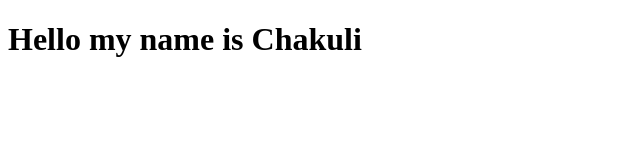
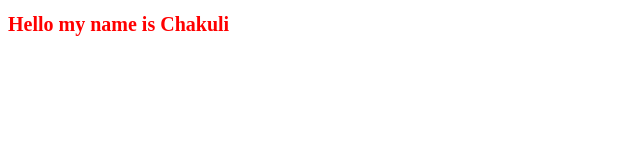
Before and after one commit to Leena-Bhandarkar/Dummy-, a plain HTML site: page index.html in a window 1280 px wide. Shown: the whole page, without its empty margins (0-640 px from the left). Drawn offline with Linux system fonts and the light colour scheme.

Commit message:
my first html file

```diff
--- a/index.html
+++ b/index.html
@@ -4,6 +4,7 @@
     <meta charset="UTF-8">
     <meta name="viewport" content="width=device-width, initial-scale=1.0">
     <title>Document</title>
+    <link rel="stylesheet" href="style.css">
 </head>
 <body>
     <h1>Hello my name is Chakuli</h1>
--- /dev/null
+++ b/style.css
@@ -0,0 +1,5 @@
+h1{
+    align-items: center;
+    color: red;
+    font-size: 20px;
+}
```
